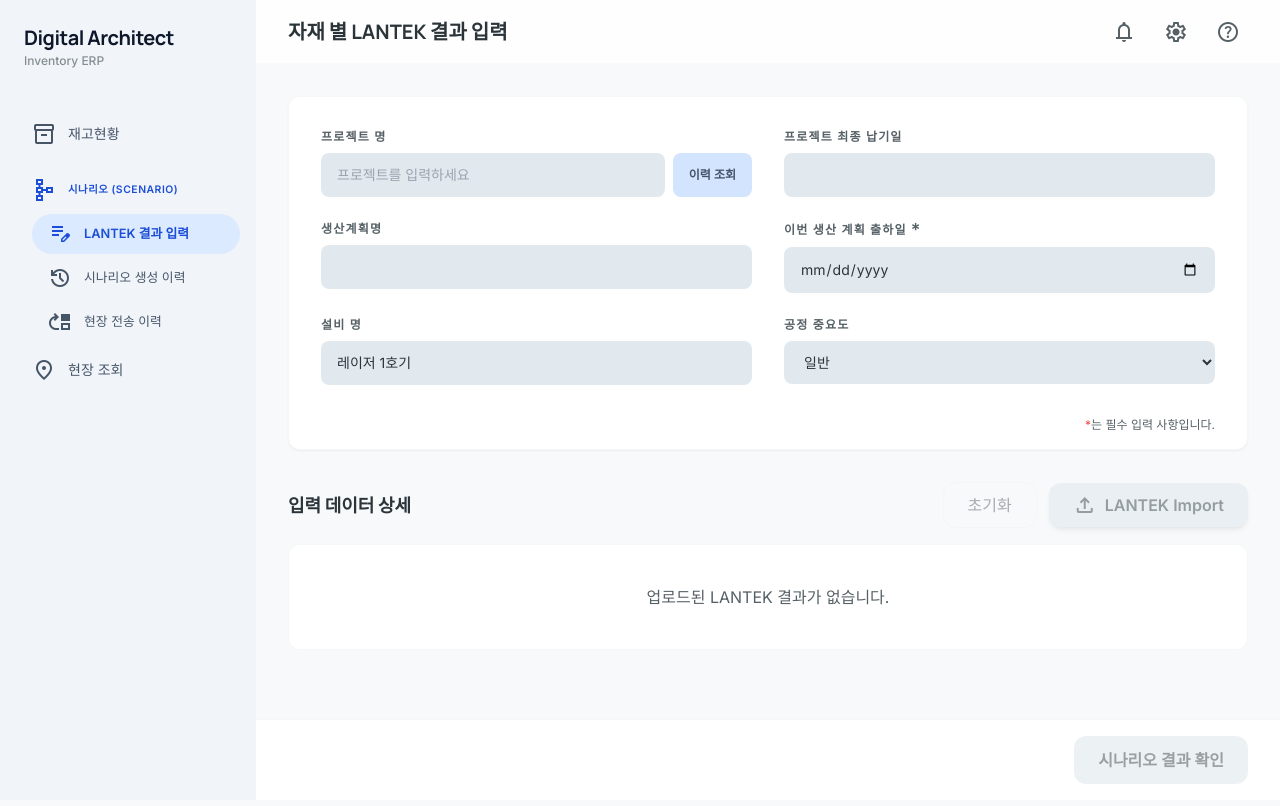
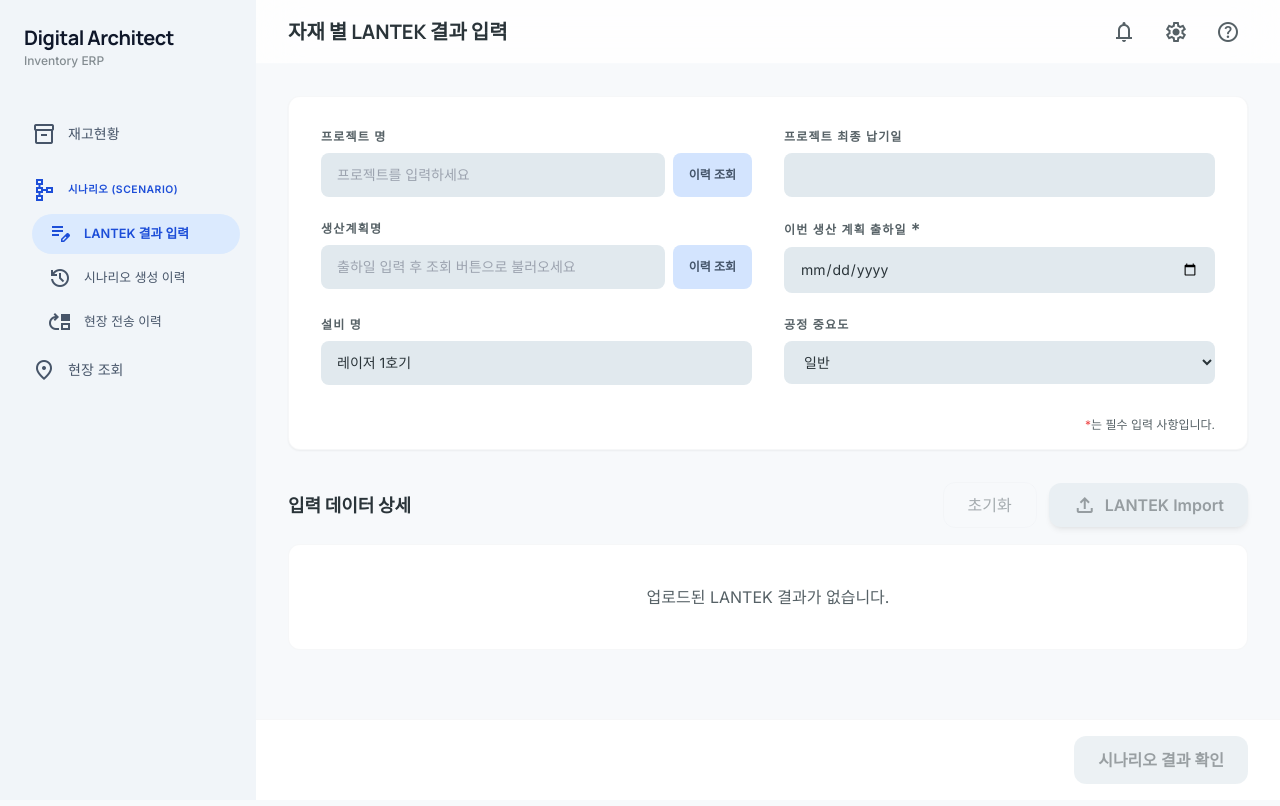
Before and after one commit to 2026CapstoneProject/steel-wip-frontend, a React (Vite) app: page /office/scenario/input in a window 1280 px wide. Shown: the top 806 px of the page. Built offline with nearby package versions, Linux system fonts and the light colour scheme.

Commit message:
SY2026-34-ProjectFilterUpdate

```diff
--- a/src/components/office/Web_LantekProjectForm/Web_LantekProjectForm.jsx
+++ b/src/components/office/Web_LantekProjectForm/Web_LantekProjectForm.jsx
@@ -1,8 +1,10 @@
 export default function Web_LantekProjectForm({
   projectInfo,
   shipmentDateError,
+  productionPlanError,
   onChange,
   onOpenHistory,
+  onFetchProductionPlanName,
 }) {
   return (
     <section className="relative bg-surface-container-lowest p-8 pb-16 rounded-xl shadow-sm border border-outline-variant/10">
@@ -43,11 +45,29 @@ export default function Web_LantekProjectForm({
           <label className="text-xs font-bold text-on-surface-variant uppercase tracking-widest">
             생산계획명
           </label>
+
+          <div className="flex gap-2">
             <input
-            className="w-full bg-surface-container-high border-none rounded-lg px-4 py-3 text-sm"
+              className={`flex-1 bg-surface-container-high border-none rounded-lg px-4 py-3 text-sm ${
+                productionPlanError ? "ring-2 ring-error/40" : ""
+              }`}
               value={projectInfo.productionPlanName}
+              placeholder="출하일 입력 후 조회 버튼으로 불러오세요"
               readOnly
             />
+
+            <button
+              type="button"
+              onClick={onFetchProductionPlanName}
+              className="px-4 py-2 bg-secondary-container text-on-secondary-container rounded-lg text-xs font-bold whitespace-nowrap"
+            >
+              이력 조회
+            </button>
+          </div>
+
+          {productionPlanError && (
+            <p className="text-xs text-error mt-1">{productionPlanError}</p>
+          )}
         </div>
 
         <div className="col-span-12 md:col-span-6 flex flex-col gap-2">
@@ -55,7 +75,7 @@ export default function Web_LantekProjectForm({
             이번 생산 계획 출하일
             <span className="text-error text-lg leading-none">*</span>
           </label>
-          <div>
+
           <input
             type="date"
             className={`w-full bg-surface-container-high border-none rounded-lg px-4 py-3 text-sm ${
@@ -64,10 +84,10 @@ export default function Web_LantekProjectForm({
             value={projectInfo.shipmentDate}
             onChange={(e) => onChange("shipmentDate", e.target.value)}
           />
+
           {shipmentDateError && (
-              <p className="mt-2 text-xs text-error">{shipmentDateError}</p>
+            <p className="text-xs text-error mt-1">{shipmentDateError}</p>
           )}
-          </div>
         </div>
 
         <div className="col-span-12 md:col-span-6 flex flex-col gap-2">
@@ -90,7 +110,7 @@ export default function Web_LantekProjectForm({
             value={projectInfo.processPriority}
             onChange={(e) => onChange("processPriority", e.target.value)}
           >
-            <option value="low">일반</option>
+            <option value="general">일반</option>
             <option value="urgent">긴급</option>
           </select>
         </div>
--- a/src/pages/office/Web_LantekInputPage/Web_LantekInputPage.jsx
+++ b/src/pages/office/Web_LantekInputPage/Web_LantekInputPage.jsx
@@ -22,7 +22,9 @@ export default function Web_LantekInputPage() {
 
   const [lantekRows, setLantekRows] = useState([]);
   const [tempSavedFile, setTempSavedFile] = useState(null);
+
   const [shipmentDateError, setShipmentDateError] = useState("");
+  const [productionPlanError, setProductionPlanError] = useState("");
 
   const [isHistoryModalOpen, setIsHistoryModalOpen] = useState(false);
   const [isUploadModalOpen, setIsUploadModalOpen] = useState(false);
@@ -31,11 +33,12 @@ export default function Web_LantekInputPage() {
   const [isLoadingModalOpen, setIsLoadingModalOpen] = useState(false);
   const [isResetModalOpen, setIsResetModalOpen] = useState(false);
 
-  const isProjectInfoReady =
+  const isProjectInfoReady = Boolean(
     projectInfo.projectName &&
-    projectInfo.productionPlanName &&
     projectInfo.projectDueDate &&
-    projectInfo.shipmentDate;
+    projectInfo.shipmentDate &&
+    projectInfo.productionPlanName,
+  );
 
   const isResetDisabled = lantekRows.length === 0;
   const isImportDisabled = !isProjectInfoReady;
@@ -46,8 +49,15 @@ export default function Web_LantekInputPage() {
       ...prev,
       [name]: value,
     }));
+
     if (name === "shipmentDate" && value) {
       setShipmentDateError("");
+      setProductionPlanError("");
+      setProjectInfo((prev) => ({
+        ...prev,
+        shipmentDate: value,
+        productionPlanName: "",
+      }));
     }
   };
 
@@ -55,9 +65,69 @@ export default function Web_LantekInputPage() {
     setIsHistoryModalOpen(true);
   };
 
+  // 임시 mock 함수
+  // 나중에는 백엔드 API 호출로 교체
+  const handleFetchProductionPlanName = async () => {
+    if (!projectInfo.projectName || !projectInfo.projectDueDate) {
+      alert("먼저 프로젝트 이력을 선택해주세요.");
+      return;
+    }
+
+    if (!projectInfo.shipmentDate) {
+      setShipmentDateError("필수 입력 사항입니다.");
+      return;
+    }
+
+    setShipmentDateError("");
+    setProductionPlanError("");
+
+    // 예시:
+    // 1) 같은 출하일이 있으면 해당 생산계획명 반환
+    // 2) 없으면 기존 이력보다 +1
+    // 실제로는 backend에서 처리
+    const mockExistingPlans = [
+      {
+        shipmentDate: "2026-04-10",
+        productionPlanName: "토네이도 건설-1",
+      },
+      {
+        shipmentDate: "2026-04-12",
+        productionPlanName: "토네이도 건설-2",
+      },
+    ];
+
+    const matchedPlan = mockExistingPlans.find(
+      (item) => item.shipmentDate === projectInfo.shipmentDate,
+    );
+
+    let nextPlanName = "";
+
+    if (matchedPlan) {
+      nextPlanName = matchedPlan.productionPlanName;
+    } else {
+      const latestNumber = mockExistingPlans.reduce((max, item) => {
+        const lastPart = item.productionPlanName.split("-").pop();
+        const parsed = Number(lastPart);
+        return Number.isNaN(parsed) ? max : Math.max(max, parsed);
+      }, 0);
+
+      nextPlanName = `${projectInfo.projectName}-${latestNumber + 1}`;
+    }
+
+    setProjectInfo((prev) => ({
+      ...prev,
+      productionPlanName: nextPlanName,
+    }));
+  };
+
   const handleOpenUpload = () => {
     if (!projectInfo.shipmentDate) {
       setShipmentDateError("필수 입력 사항입니다.");
+      return;
+    }
+
+    if (!projectInfo.productionPlanName) {
+      setProductionPlanError("생산계획명을 먼저 조회해주세요.");
       return;
     }
 
@@ -83,11 +153,17 @@ export default function Web_LantekInputPage() {
 
   const handleScenarioCheck = () => {
     if (!projectInfo.shipmentDate) {
-      setShipmentDateError("필수 입력 사항입니다.");
+      setShipmentDateError("*필수 입력 사항입니다.");
+      return;
+    }
+
+    if (!projectInfo.productionPlanName) {
+      setProductionPlanError("생산계획명을 먼저 조회해주세요.");
       return;
     }
 
     setShipmentDateError("");
+    setProductionPlanError("");
     setIsScenarioCheckModalOpen(true);
   };
 
@@ -107,8 +183,10 @@ export default function Web_LantekInputPage() {
         <Web_LantekProjectForm
           projectInfo={projectInfo}
           shipmentDateError={shipmentDateError}
+          productionPlanError={productionPlanError}
           onChange={handleProjectInfoChange}
           onOpenHistory={handleOpenHistory}
+          onFetchProductionPlanName={handleFetchProductionPlanName}
         />
 
         <Web_LantekDetailSection
@@ -133,8 +211,8 @@ export default function Web_LantekInputPage() {
             setProjectInfo((prev) => ({
               ...prev,
               projectName: project.projectName,
-              productionPlanName: project.productionPlanName,
               projectDueDate: project.projectDueDate,
+              productionPlanName: "",
             }));
             setIsHistoryModalOpen(false);
           }}
```
Lines whose indentation alone changed are shown as unchanged.
